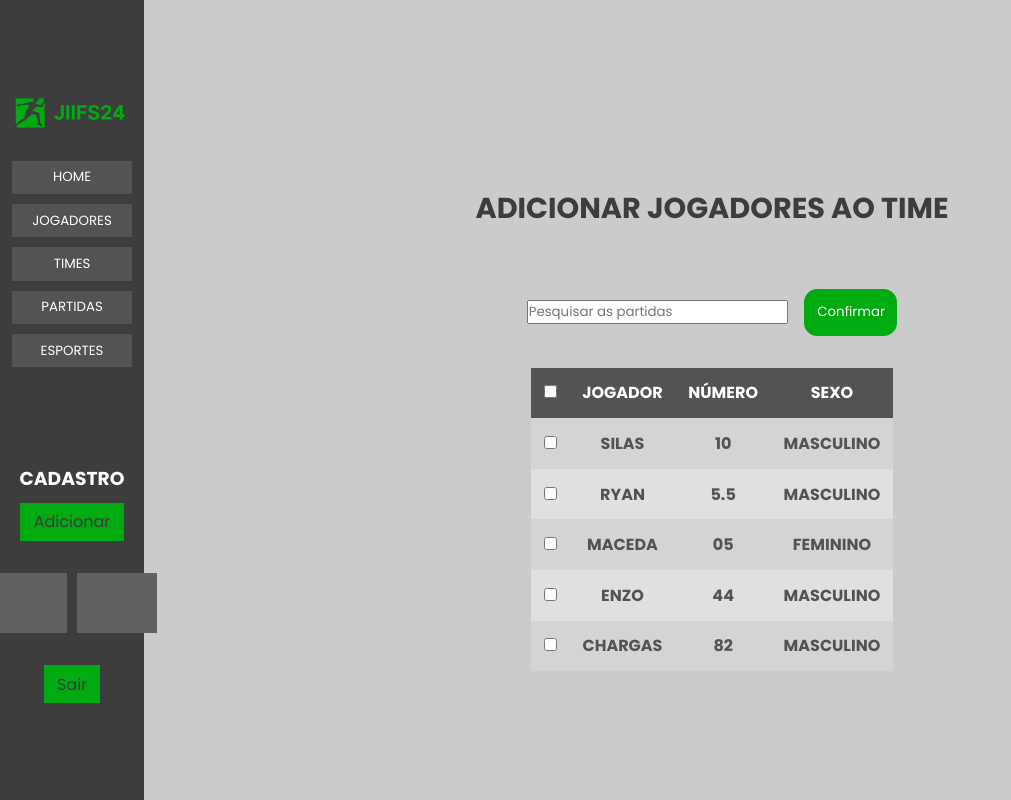
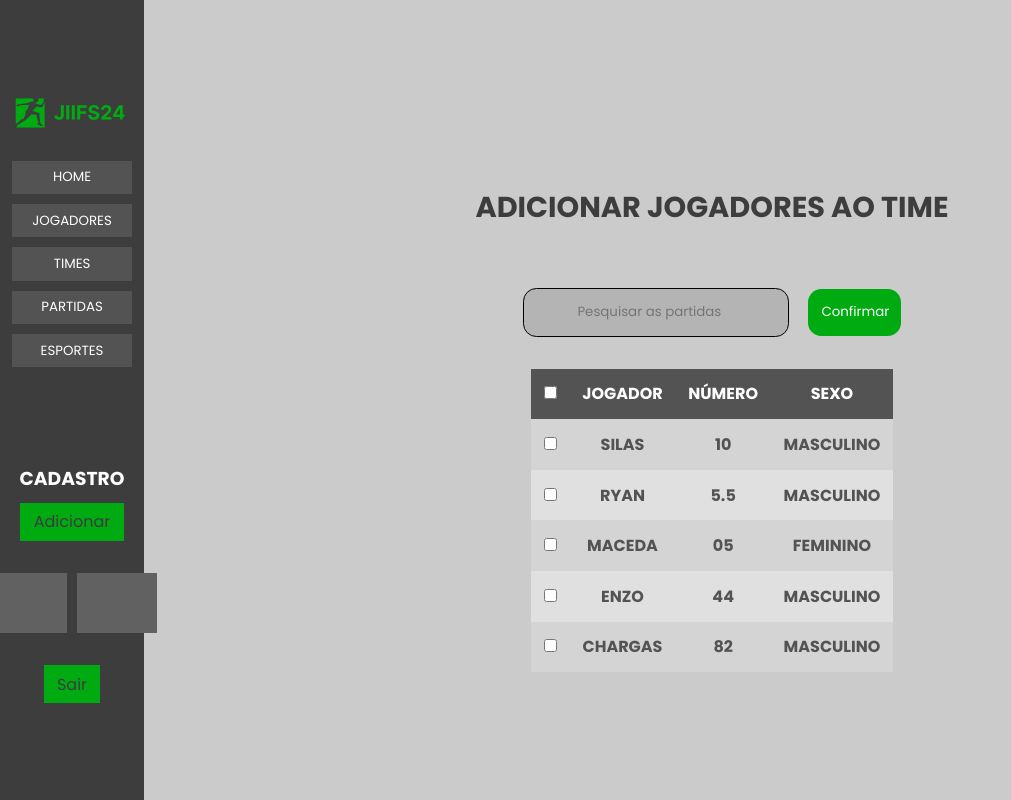
Before and after one commit to Morea-IFS/jiifs-interclass-2024, a Django app: page /adicionar/jogador/time in a window 1280 px wide. Shown: the whole page, without its empty margins (0-1011 px from the left). Run offline with Django 5.2, Linux system fonts and the light colour scheme; parts of the project's set-up code (start-up, migrations or seed data) failed here and were passed over; grey boxes are pictures that could not be loaded.

Commit message:
💄 Added improvements and search and date entries in CSS code.

```diff
--- a/static/css/base.css
+++ b/static/css/base.css
@@ -9,7 +9,7 @@
 }
 
 :root {
-    --global-primary-color: #606060;
+    --global-primary-color: #8b8b8b;
     --global-secondary-color: #3C3D3C;
     --global-third-color: #CBCBCB;
     --global-fourth-color: #e0e0e0;
@@ -37,7 +37,8 @@ button {
 .all-block {
     display: flex;
     width: calc(100vw - 9em);
-    background-color: var(--global-third-color);;
+    background-color: var(--global-third-color);
+    ;
 }
 
 .block1 {
@@ -77,6 +78,16 @@ select {
     background-color: var(--global-sixth-color);
 }
 
+input[type=search] {
+    text-align: center;
+    width: 48%;
+    padding: 1em;
+    margin-bottom: 2em;
+    border-radius: 1em;
+    border: solid black 1px;
+    background-color: var(--global-sixth-color);
+}
+
 input[type=file] {
     display: none;
 }
@@ -93,6 +104,7 @@ input[type=file] {
     color: var(--global-primary-color);
     user-select: none;
 }
+
 .green-button {
     background-color: var(--global-eighth-color);
     border-radius: 1em;
--- a/static/css/gerenciamento-geral-jogadores.css
+++ b/static/css/gerenciamento-geral-jogadores.css
@@ -31,7 +31,7 @@ a {
   align-items: center;
   justify-content: center;
   gap: 5%;
-  width: 90%;
+  width: 100%;
 }
 
 .block-inputs-form {
@@ -57,6 +57,11 @@ select {
   margin: 0;
   text-align-last: center;
   background-color: var(--global-sixth-color);
+}
+
+input[type=search] {
+  width: 100%;
+  margin: 0;
 }
 
 .all-table {
```
Also changed, not shown: static/css/editar-geral.css (+10 -0 lines).
